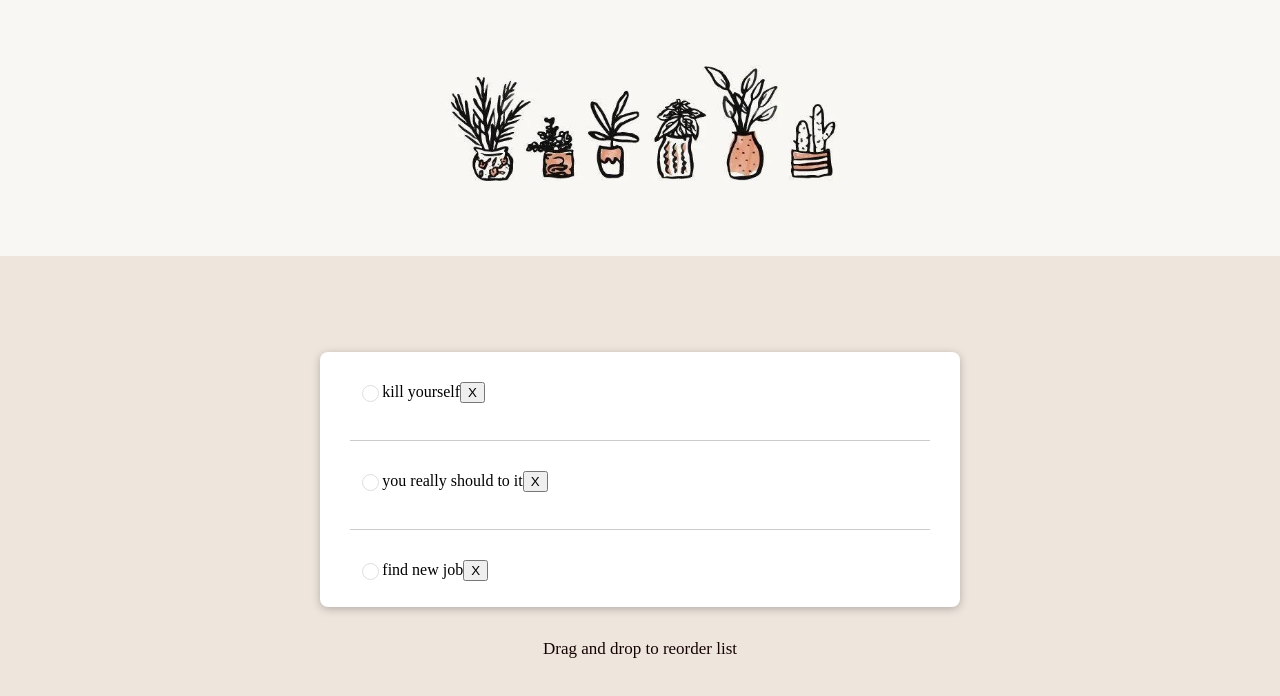
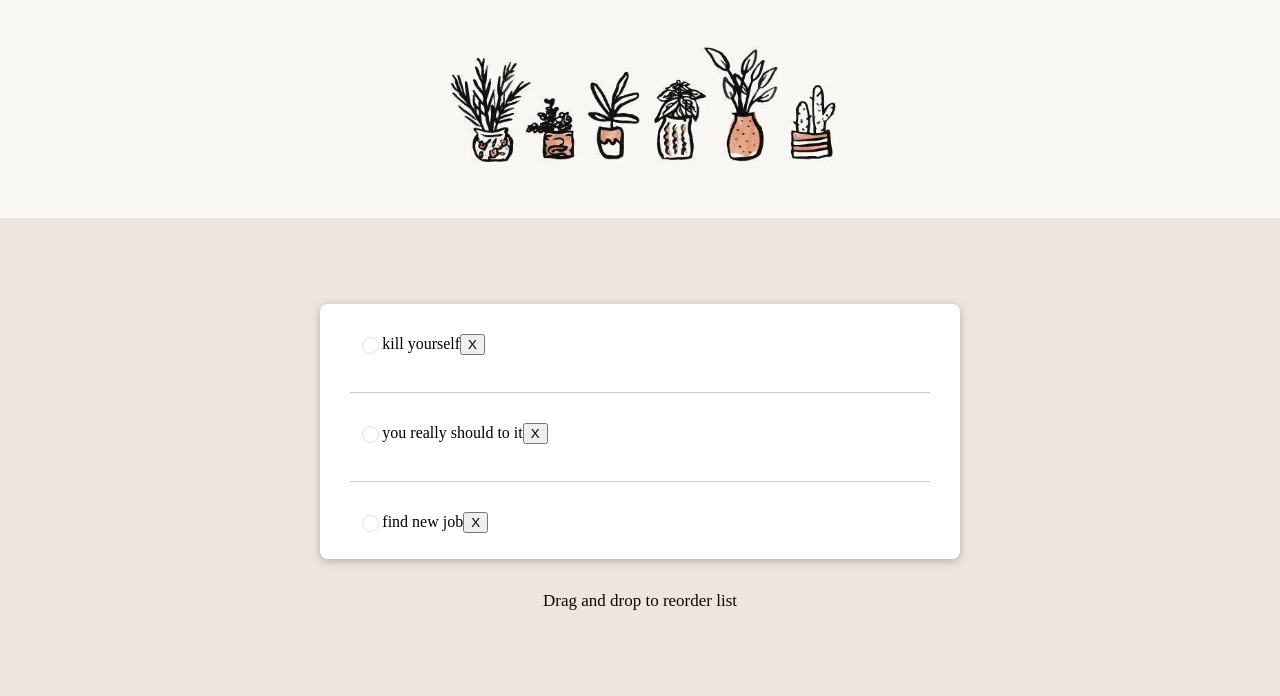
Before and after one commit to alexandra26arkhipenko/test-todo-react, a React (Create React App) app: page / in a window 1280 px wide. Shown: the top 696 px of the page. Built offline with nearby package versions, Linux system fonts and the light colour scheme.

Commit message:
small refactoring

```diff
--- a/src/components/Layout/Footer/Footer.js
+++ b/src/components/Layout/Footer/Footer.js
@@ -1,6 +1,6 @@
 import classes from "./Footer.module.css";
 
-import { FOOTER_TEXT } from "../../../constants";
+import { FOOTER_TEXT } from "../../../constants/constants";
 
 const Footer = () => {
   return <footer className={classes.footer}>{FOOTER_TEXT}</footer>;
--- a/src/components/Layout/Header/Header.module.css
+++ b/src/components/Layout/Header/Header.module.css
@@ -1,6 +1,6 @@
 .todo-image {
     width: 100%;
-    height: 20rem;
+    height: 17rem;
     z-index: 0;
     overflow: hidden;
   }
--- a/src/components/UI/Checkbox/Checkbox.js
+++ b/src/components/UI/Checkbox/Checkbox.js
@@ -1,6 +1,6 @@
 import classes from "./Checkbox.module.css";
 
-const Checkbox = (props) => {
+const Checkbox = () => {
     return <input type="checkbox" className={classes.round} />
 }
 
--- a/src/constants.js
+++ /dev/null
@@ -1 +0,0 @@
-export const FOOTER_TEXT = 'Drag and drop to reorder list ';
--- /dev/null
+++ b/src/constants/constants.js
@@ -0,0 +1,3 @@
+export const FOOTER_TEXT = 'Drag and drop to reorder list ';
+
+export const TODO_DELETE_BTN_TEXT = 'X';
```
